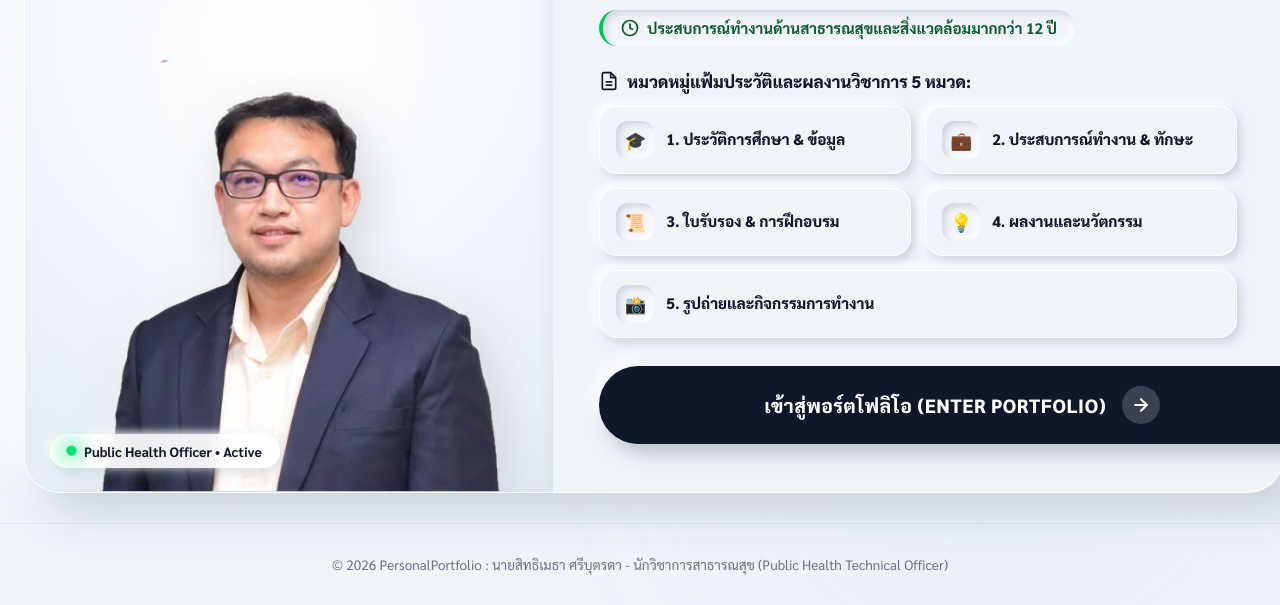
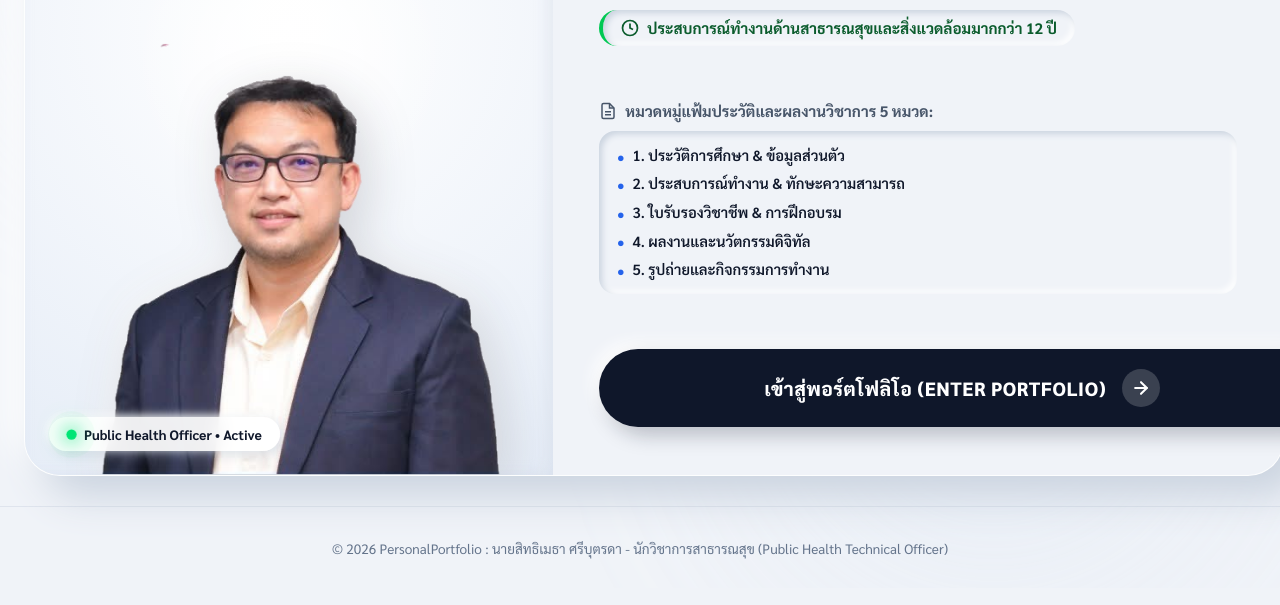
Before and after one commit to sitthimethas-debug/portfolio-sitthimetha, a website: page index.html in a window 1280 px wide. Shown: the part 260-865 px from the top of the page. Drawn offline with Linux system fonts and the light colour scheme.

Commit message:
Convert 5 showcase categories to subtle clean bullet list

```diff
--- a/css/landing.css
+++ b/css/landing.css
@@ -254,74 +254,48 @@
   margin-top: 6px;
 }
 
-/* 4-Pillar Portfolio Highlight Cards (Recommended Content) */
+/* 5-Pillar Portfolio Showcase Bullet List (Subtle & Clean) */
 .poster-pillars-container {
-  margin-bottom: 28px;
+  margin-bottom: 24px;
 }
 
 .pillars-heading {
-  font-size: 1.05rem;
-  font-weight: 800;
-  color: var(--text-primary);
-  margin-bottom: 14px;
+  font-size: 0.95rem;
+  font-weight: 700;
+  color: var(--text-secondary);
+  margin-bottom: 10px;
   display: flex;
   align-items: center;
   gap: 8px;
 }
 
-.pillars-grid {
-  display: grid;
-  grid-template-columns: 1fr 1fr;
-  gap: 14px;
+.pillars-bullet-list {
+  list-style: none;
+  padding: 14px 18px;
+  margin: 0;
+  background: var(--bg-inset);
+  box-shadow: var(--neu-inset-sm);
+  border-radius: var(--radius-md);
+  display: flex;
+  flex-direction: column;
+  gap: 8px;
 }
 
-.pillar-card {
-  padding: 14px 16px;
-  border-radius: 18px;
-  background: var(--bg-surface);
-  box-shadow: var(--neu-flat-sm);
-  border: var(--border-subtle);
+.pillar-bullet-item {
+  font-size: 0.92rem;
+  font-weight: 600;
+  color: var(--text-primary);
   display: flex;
   align-items: center;
-  gap: 12px;
-  transition: transform var(--transition-fast), box-shadow var(--transition-fast);
+  gap: 8px;
+  line-height: 1.4;
 }
 
-.pillar-card:hover {
-  transform: translateY(-2px);
-  box-shadow: var(--neu-flat);
-}
-
-.pillar-icon-box {
-  width: 38px;
-  height: 38px;
-  border-radius: 12px;
-  background: var(--bg-surface);
-  box-shadow: var(--neu-inset-sm);
-  display: flex;
-  align-items: center;
-  justify-content: center;
+.bullet-dot {
   color: #2563eb;
-  flex-shrink: 0;
-  font-size: 1.1rem;
-}
-
-.pillar-text-group {
-  display: flex;
-  flex-direction: column;
-}
-
-.pillar-title {
-  font-size: 0.95rem;
+  font-size: 1.2rem;
   font-weight: 800;
-  color: var(--text-primary);
-  line-height: 1.25;
-}
-
-.pillar-desc {
-  font-size: 0.78rem;
-  color: var(--text-muted);
-  font-weight: 600;
+  line-height: 1;
 }
 
 /* Call-to-Action Buttons Row */
@@ -487,13 +461,6 @@
   .pillars-heading {
     justify-content: center;
   }
-  .pillars-grid {
-    grid-template-columns: 1fr 1fr;
-    gap: 12px;
-  }
-  .pillar-card-wide {
-    grid-column: span 2;
-  }
 }
 
 @media (max-width: 768px) {
@@ -527,11 +494,12 @@
   .poster-right-col {
     padding: 28px 20px;
   }
-  .pillars-grid {
-    grid-template-columns: 1fr;
+  .pillars-bullet-list {
+    padding: 12px 14px;
+    gap: 6px;
   }
-  .pillar-card-wide {
-    grid-column: span 1 !important;
+  .pillar-bullet-item {
+    font-size: 0.88rem;
   }
   .poster-enter-btn {
     width: 100%;
@@ -585,11 +553,11 @@
     text-align: center;
     justify-content: center;
   }
-  .pillar-card {
-    padding: 12px 14px;
+  .pillars-bullet-list {
+    padding: 10px 12px;
   }
-  .pillar-title {
-    font-size: 0.9rem;
+  .pillar-bullet-item {
+    font-size: 0.84rem;
   }
   .poster-enter-btn {
     padding: 15px 18px;
--- a/index.html
+++ b/index.html
@@ -88,10 +88,10 @@
           </div>
         </div>
 
-        <!-- 5-Category Portfolio Showcase Grid (Education, Experience, Training, Innovation, Gallery) -->
+        <!-- 5-Category Portfolio Showcase List (Subtle Bullets) -->
         <div class="poster-pillars-container">
           <div class="pillars-heading">
-            <svg width="20" height="20" viewBox="0 0 24 24" fill="none" stroke="currentColor" stroke-width="2">
+            <svg width="18" height="18" viewBox="0 0 24 24" fill="none" stroke="currentColor" stroke-width="2">
               <path d="M14 2H6a2 2 0 0 0-2 2v16a2 2 0 0 0 2 2h12a2 2 0 0 0 2-2V8z"></path>
               <polyline points="14 2 14 8 20 8"></polyline>
               <line x1="16" y1="13" x2="8" y2="13"></line>
@@ -100,47 +100,13 @@
             <span>หมวดหมู่แฟ้มประวัติและผลงานวิชาการ 5 หมวด:</span>
           </div>
 
-          <div class="pillars-grid">
-            <!-- 1. Education -->
-            <div class="pillar-card">
-              <div class="pillar-icon-box">🎓</div>
-              <div class="pillar-text-group">
-                <span class="pillar-title">1. ประวัติการศึกษา & ข้อมูล</span>
-              </div>
-            </div>
-
-            <!-- 2. Experience -->
-            <div class="pillar-card">
-              <div class="pillar-icon-box">💼</div>
-              <div class="pillar-text-group">
-                <span class="pillar-title">2. ประสบการณ์ทำงาน & ทักษะ</span>
-              </div>
-            </div>
-
-            <!-- 3. Training -->
-            <div class="pillar-card">
-              <div class="pillar-icon-box">📜</div>
-              <div class="pillar-text-group">
-                <span class="pillar-title">3. ใบรับรอง & การฝึกอบรม</span>
-              </div>
-            </div>
-
-            <!-- 4. Innovation -->
-            <div class="pillar-card">
-              <div class="pillar-icon-box">💡</div>
-              <div class="pillar-text-group">
-                <span class="pillar-title">4. ผลงานและนวัตกรรม</span>
-              </div>
-            </div>
-
-            <!-- 5. Gallery -->
-            <div class="pillar-card pillar-card-wide" style="grid-column: span 2;">
-              <div class="pillar-icon-box">📸</div>
-              <div class="pillar-text-group">
-                <span class="pillar-title">5. รูปถ่ายและกิจกรรมการทำงาน</span>
-              </div>
-            </div>
-          </div>
+          <ul class="pillars-bullet-list">
+            <li class="pillar-bullet-item"><span class="bullet-dot">•</span> 1. ประวัติการศึกษา & ข้อมูลส่วนตัว</li>
+            <li class="pillar-bullet-item"><span class="bullet-dot">•</span> 2. ประสบการณ์ทำงาน & ทักษะความสามารถ</li>
+            <li class="pillar-bullet-item"><span class="bullet-dot">•</span> 3. ใบรับรองวิชาชีพ & การฝึกอบรม</li>
+            <li class="pillar-bullet-item"><span class="bullet-dot">•</span> 4. ผลงานและนวัตกรรมดิจิทัล</li>
+            <li class="pillar-bullet-item"><span class="bullet-dot">•</span> 5. รูปถ่ายและกิจกรรมการทำงาน</li>
+          </ul>
         </div>
 
         <!-- Call-to-Action Action Button -->
```
Also changed, not shown: 3 other files.
